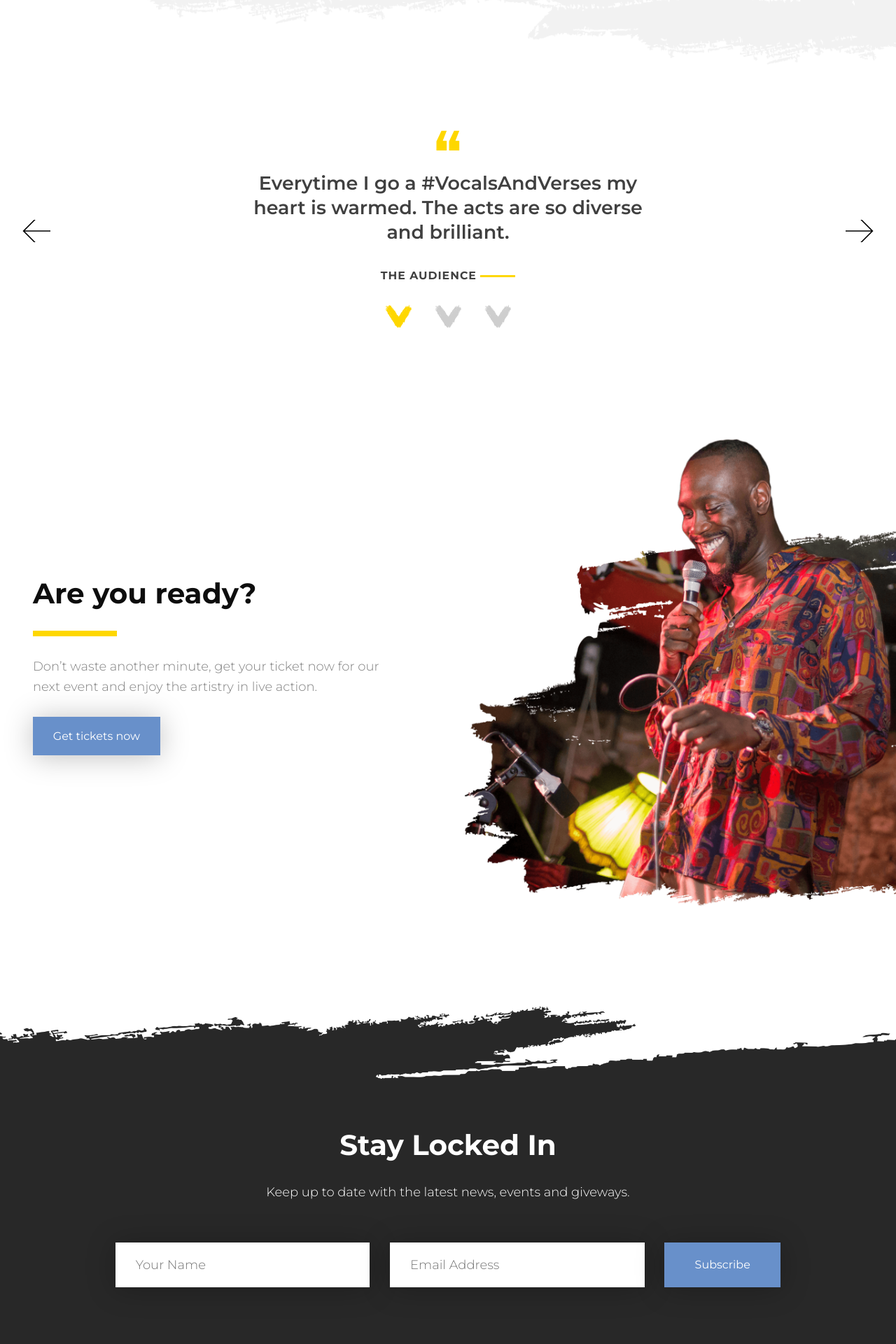
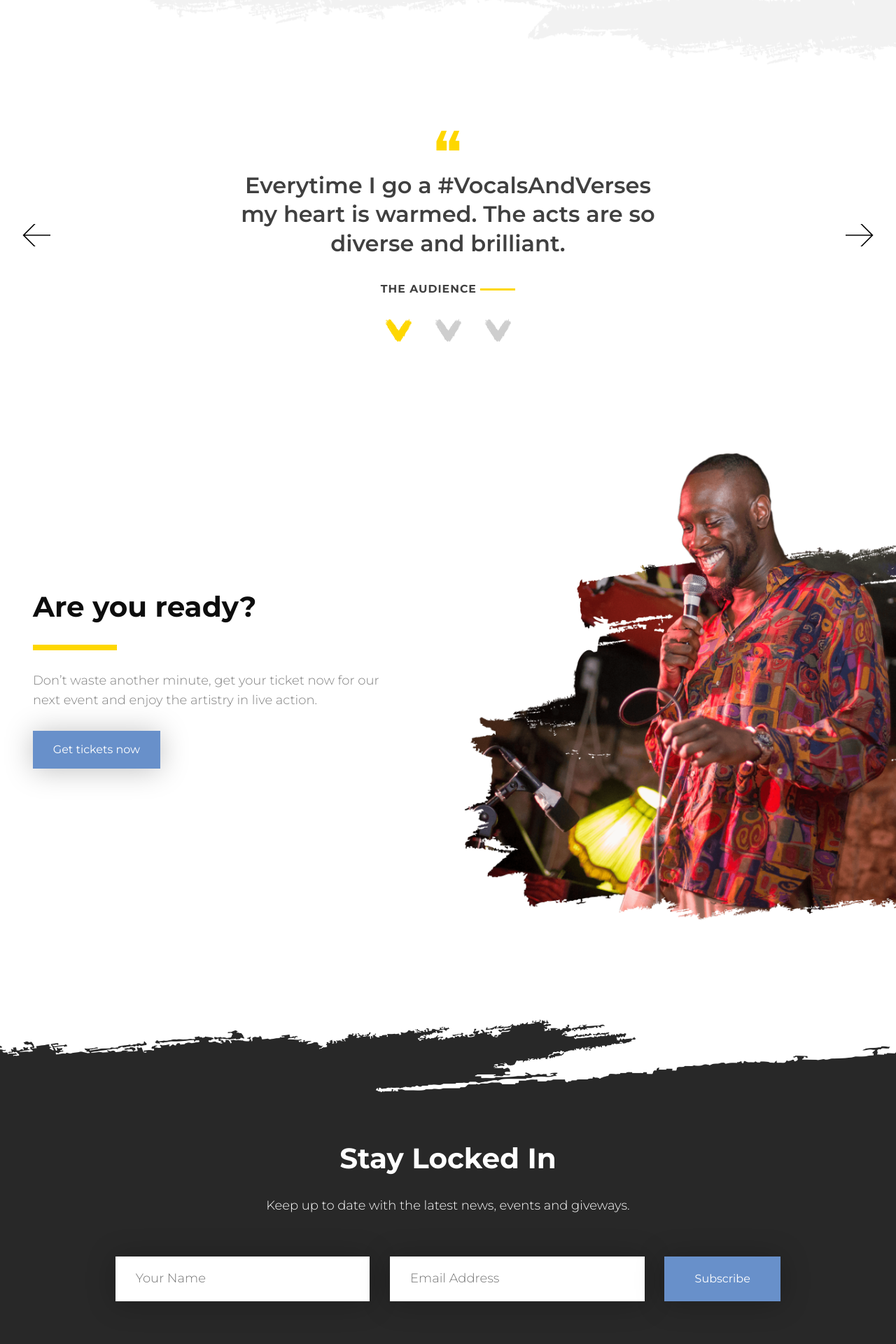
Before and after one commit to LloydBennett/vocalsandverses, a Jekyll site: the page built from index.html, in a window 1280 px wide. Shown: the part 3645-5565 px from the top of the page at 70% size. Built offline with Jekyll 4.4.1, drawn with Linux system fonts in a browser that asks for light colours.

Commit message:
changed type size of testimonals

```diff
--- a/vocalsandverses.css
+++ b/vocalsandverses.css
@@ -1073,30 +1073,36 @@ h2 {
       font-size: 2.25em;
       line-height: 1.2; } }
 
-h3, blockquote q {
+h3 {
   font-size: 1.5em;
   line-height: 1;
   color: #404040;
   font-weight: 600; }
   @media only screen and (max-width: 34.375em) {
-    h3, blockquote q {
+    h3 {
       font-size: 1.125em;
       line-height: 0.97778; } }
 
 h1,
 h2,
 h3,
-blockquote q,
 p,
 blockquote,
+q,
 ul,
 li,
 dl {
   margin: 0 0 1.6rem 0; }
 
 blockquote q {
-  line-height: 1.3;
-  display: block; }
+  color: #404040;
+  display: block;
+  font-size: 32px;
+  font-weight: 600;
+  line-height: 1.3; }
+  @media only screen and (max-width: 34.375em) {
+    blockquote q {
+      font-size: 18px; } }
   blockquote q::before, blockquote q::after {
     content: ""; }
 
```
Also changed, not shown: _sass/globals/_typography.scss (+9 -2 lines), 4 other files.
